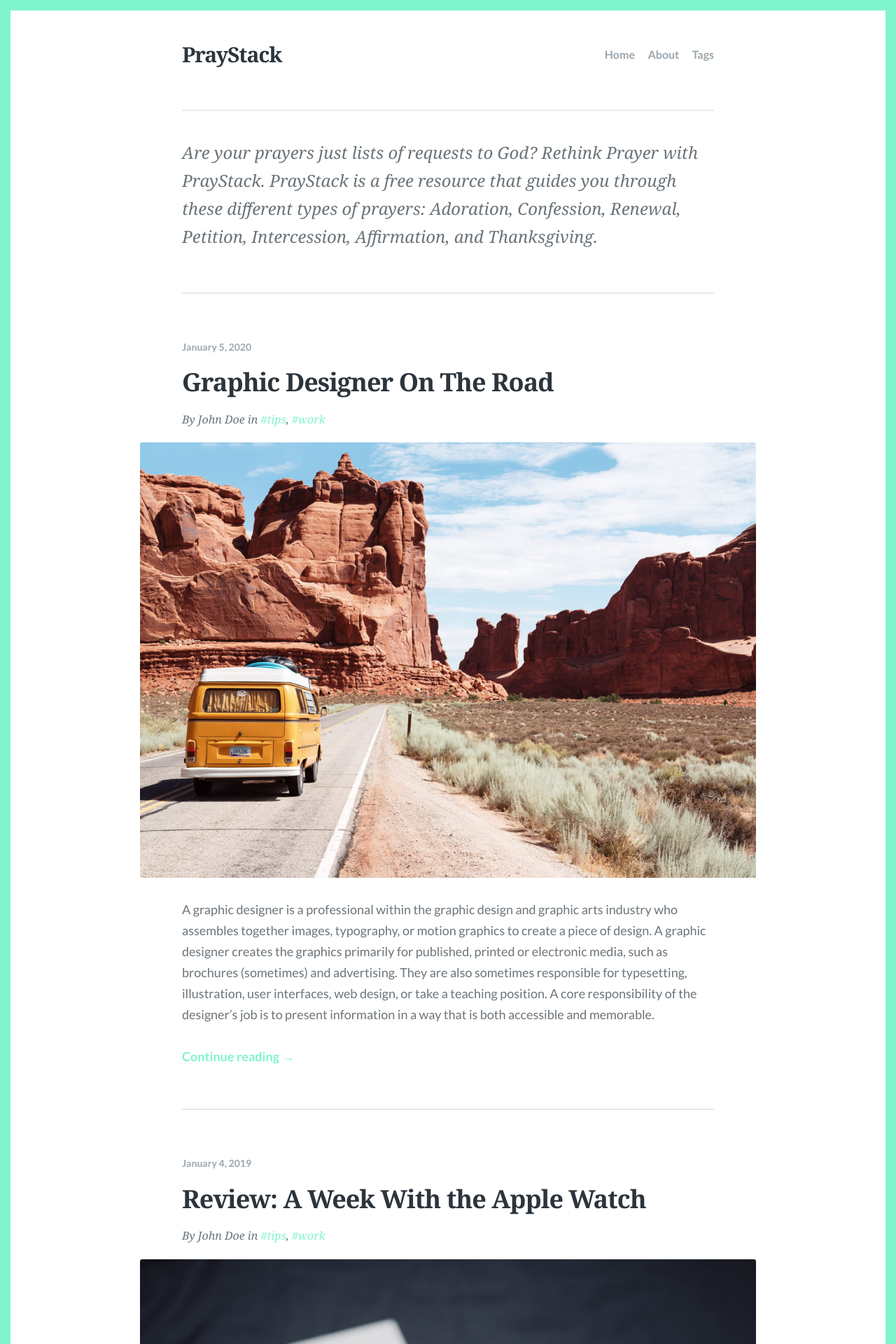
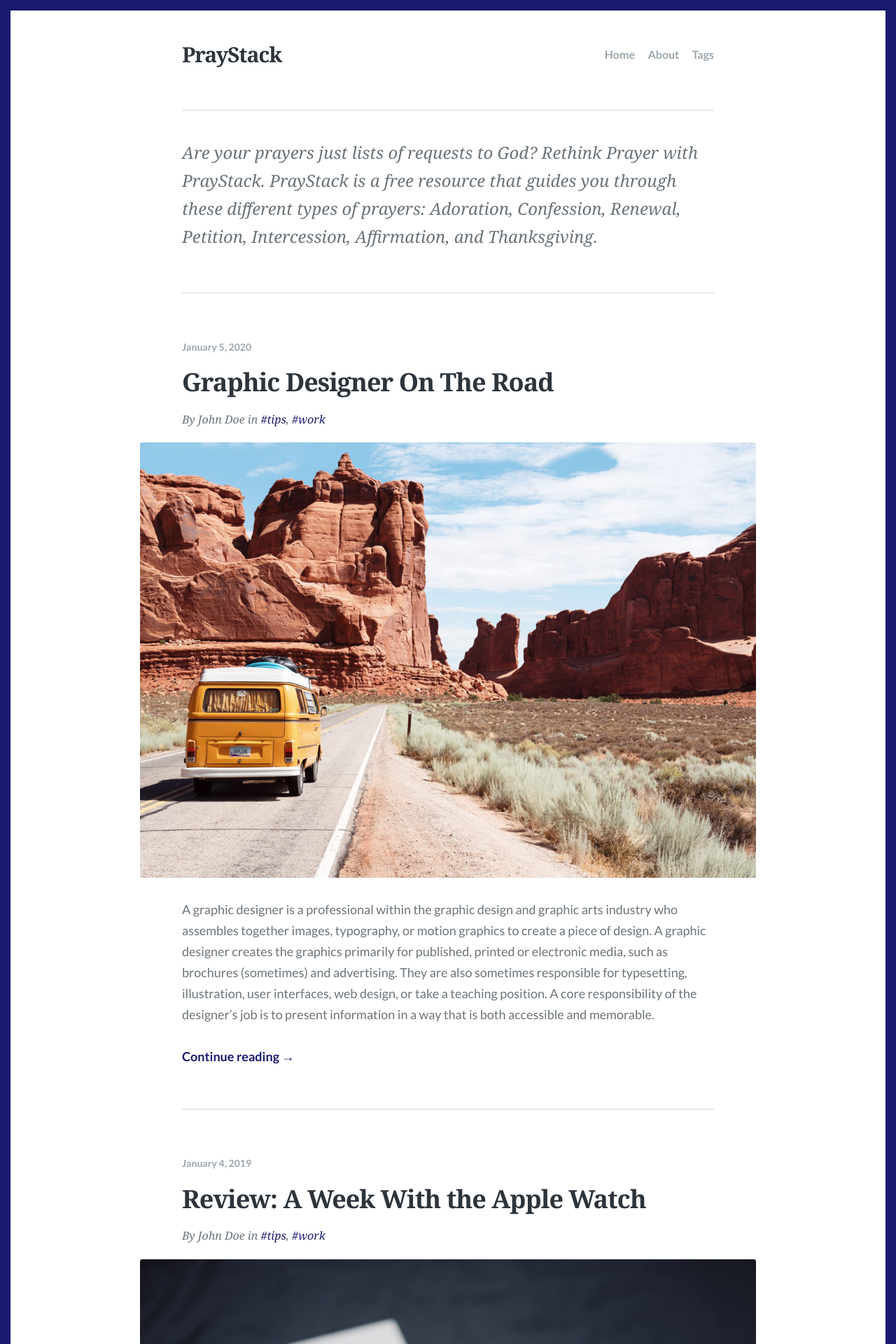
Before and after one commit to jsantiago611/wonderful-bee, a Jekyll site: the page built from index.html, in a window 1280 px wide. Shown: the top 1920 px of the page at 70% size. Built offline with Jekyll 4.4.1, drawn with Linux system fonts in a browser that asks for light colours; some web fonts are replaced; the list of posts is cut into pages by our own code.

Commit message:
Update from Forestry.io jsantiago611 updated _config.yml

```diff
--- a/_config.yml
+++ b/_config.yml
@@ -1,5 +1,5 @@
 ---
-accent_color: "#80F4CD"
+accent_color: "#191970"
 lang: en-US
 title: PrayStack
 description: 'Are your prayers just lists of requests to God? Rethink Prayer with
```
